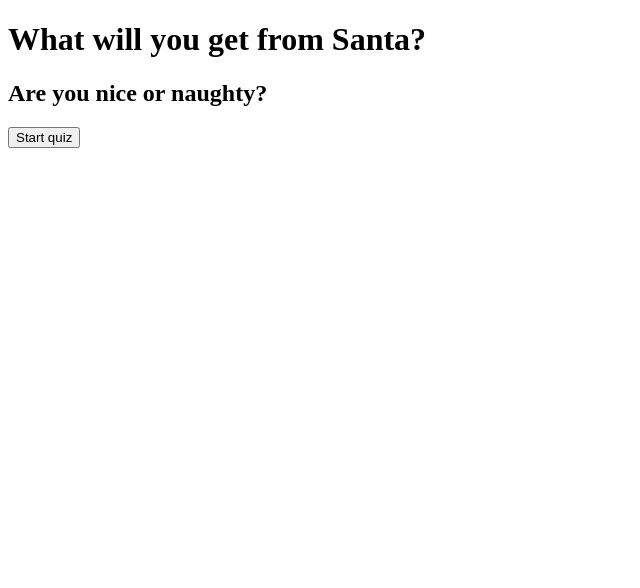
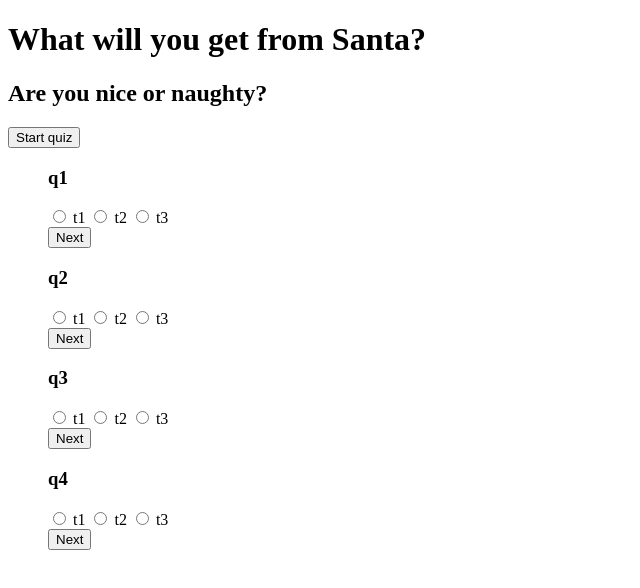
Before and after one commit to nandreola/nataliaAndreolaProjectThree, a plain HTML site: page index.html in a window 1280 px wide. Shown: the whole page, without its empty margins (0-640 px from the left). Drawn offline with nearby package versions, Linux system fonts and the light colour scheme.

Commit message:
added function to filter and display questions

```diff
--- a/index.html
+++ b/index.html
@@ -29,5 +29,8 @@
 
     </footer>
 
+    <script src="https://code.jquery.com/jquery-2.1.4.min.js"></script>
+    <script src="js/script.js"></script>
+
 </body>
 </html>
--- a/js/script.js
+++ b/js/script.js
@@ -65,5 +65,60 @@ const quiz = [
         ],
         background: 'bg-red',
         type: 'adult'
+    },
+    {
+        question: 'q4',
+        answers: [
+            {
+                image: 'assets/imagepath.jpg',
+                text: 't1',
+                score: 1
+            },
+            {
+                image: 'assets/imagepath.jpg',
+                text: 't2',
+                score: 0
+            },
+            {
+                image: 'assets/imagepath.jpg',
+                text: 't3',
+                score: -1
+            }
+        ],
+        background: 'bg-red',
+        type: 'adult'
     }
 ];
+
+// Filter questions based on user type
+const filteredQuestions = quiz.filter(function(item){
+    return item.type === 'adult';
+});
+
+// Display questions based on user type
+const displayQuestions = function(questions){
+
+    questions.forEach(function(item){
+
+        $('ul').append(`
+        <form action="">
+            <h3>${item.question}</h3>
+
+            <div class="answerContainer">
+                <input type="radio" class="nice" name="answer" id="choiceOne">
+                <label for="choiceOne" class="answerBox">${item.answers[0].text}</label>
+
+                <input type="radio" class="neutral" name="answer" id="choiceTwo">
+                <label for="choiceTwo" class="answerBox">${item.answers[1].text}</label>
+
+                <input type="radio" class="naughty" name="answer" id="choiceThree">
+                <label for="choiceThree" class="answerBox">${item.answers[2].text}</label>
+            </div> <!-- .answerContainer  -->
+
+            <button class="button next">Next</button>
+
+        </form>
+        `);
+    });
+}
+displayQuestions(filteredQuestions);
```
